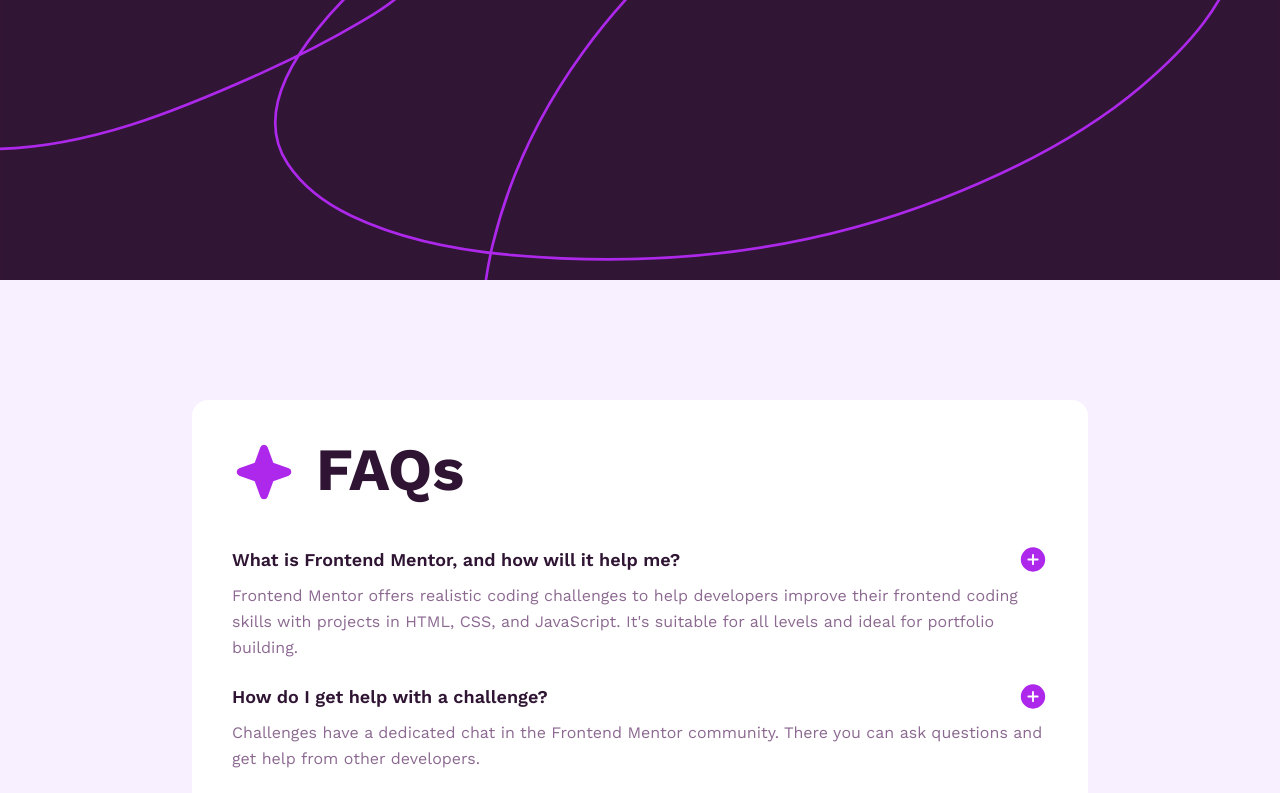
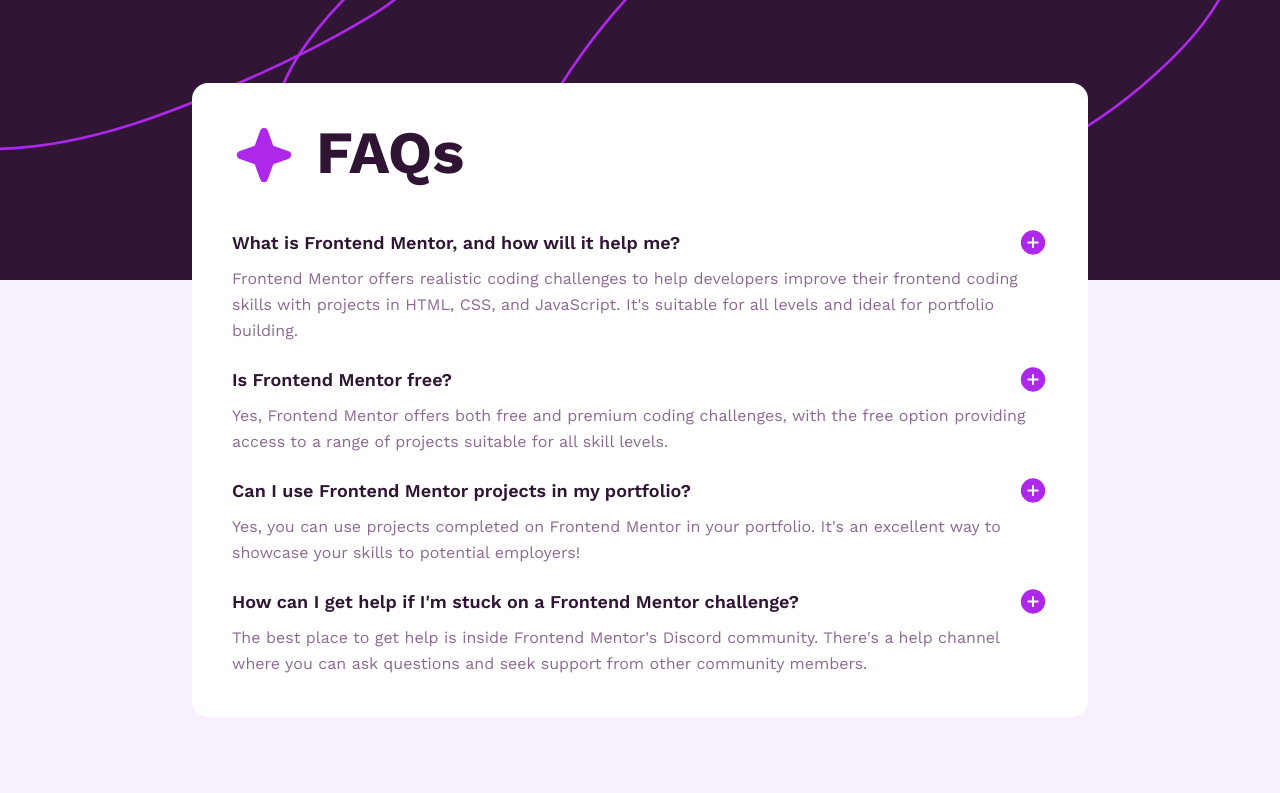
Before and after one commit to rainndev/Front-end-mentor-react, a React (Vite) app: page /faq-accordion in a window 1280 px wide. Shown: the top 793 px of the page. Built offline with nearby package versions, Linux system fonts and the light colour scheme; the HTML template or start-up script is replaced by a standard one.

Commit message:
refactor Accordion component: update FAQ entries and improve layout structure

```diff
--- a/src/pages/Accordion.tsx
+++ b/src/pages/Accordion.tsx
@@ -3,25 +3,19 @@ import AccordionItem from "../component/AccordionItem";
 const data = [
   {
     title: "What is Frontend Mentor, and how will it help me?",
-    desc: `Frontend Mentor offers realistic coding challenges to help developers
-          improve their frontend coding skills with projects in HTML, CSS, and
-          JavaScript. It's suitable for all levels and ideal for portfolio
-          building.`,
+    desc: "Frontend Mentor offers realistic coding challenges to help developers improve their frontend coding skills with projects in HTML, CSS, and JavaScript. It's suitable for all levels and ideal for portfolio building.",
   },
   {
-    title: "How do I get help with a challenge?",
-    desc: `Challenges have a dedicated chat in the Frontend Mentor community. There
-          you can ask questions and get help from other developers.`,
+    title: "Is Frontend Mentor free?",
+    desc: "Yes, Frontend Mentor offers both free and premium coding challenges, with the free option providing access to a range of projects suitable for all skill levels.",
   },
   {
-    title: "How do I get help with a challenge?",
-    desc: `Challenges have a dedicated chat in the Frontend Mentor community. There
-          you can ask questions and get help from other developers.`,
+    title: "Can I use Frontend Mentor projects in my portfolio?",
+    desc: "Yes, you can use projects completed on Frontend Mentor in your portfolio. It's an excellent way to showcase your skills to potential employers!",
   },
   {
-    title: "How do I get help with a challenge?",
-    desc: `Challenges have a dedicated chat in the Frontend Mentor community. There
-          you can ask questions and get help from other developers.`,
+    title: "How can I get help if I'm stuck on a Frontend Mentor challenge?",
+    desc: "The best place to get help is inside Frontend Mentor's Discord community. There's a help channel where you can ask questions and seek support from other community members.",
   },
 ];
 
@@ -39,7 +33,8 @@ const Accordion = () => {
         </div>
 
         {/* accordion container */}
-        <div className="absolute max-w-4xl bg-white w-full top-1/2 flex flex-col p-10 rounded-2xl">
+        <div className="absolute w-full h-full flex justify-center items-center">
+          <div className="max-w-4xl bg-white w-full flex flex-col p-10 rounded-2xl">
             {/* accordion top */}
             <div className="flex justify-start space-x-5">
               <div className="w-16 h-16 flex justify-center items-center">
@@ -48,7 +43,9 @@ const Accordion = () => {
                   className="w-full h-full"
                 />
               </div>
-            <h1 className="text-6xl font-bold text-[hsl(292_42%_14%)]">FAQs</h1>
+              <h1 className="text-6xl font-bold text-[hsl(292_42%_14%)]">
+                FAQs
+              </h1>
             </div>
 
             {/* accordion bottom */}
@@ -60,6 +57,7 @@ const Accordion = () => {
           </div>
         </div>
       </div>
+    </div>
   );
 };
 
```
Lines whose indentation alone changed are shown as unchanged.
